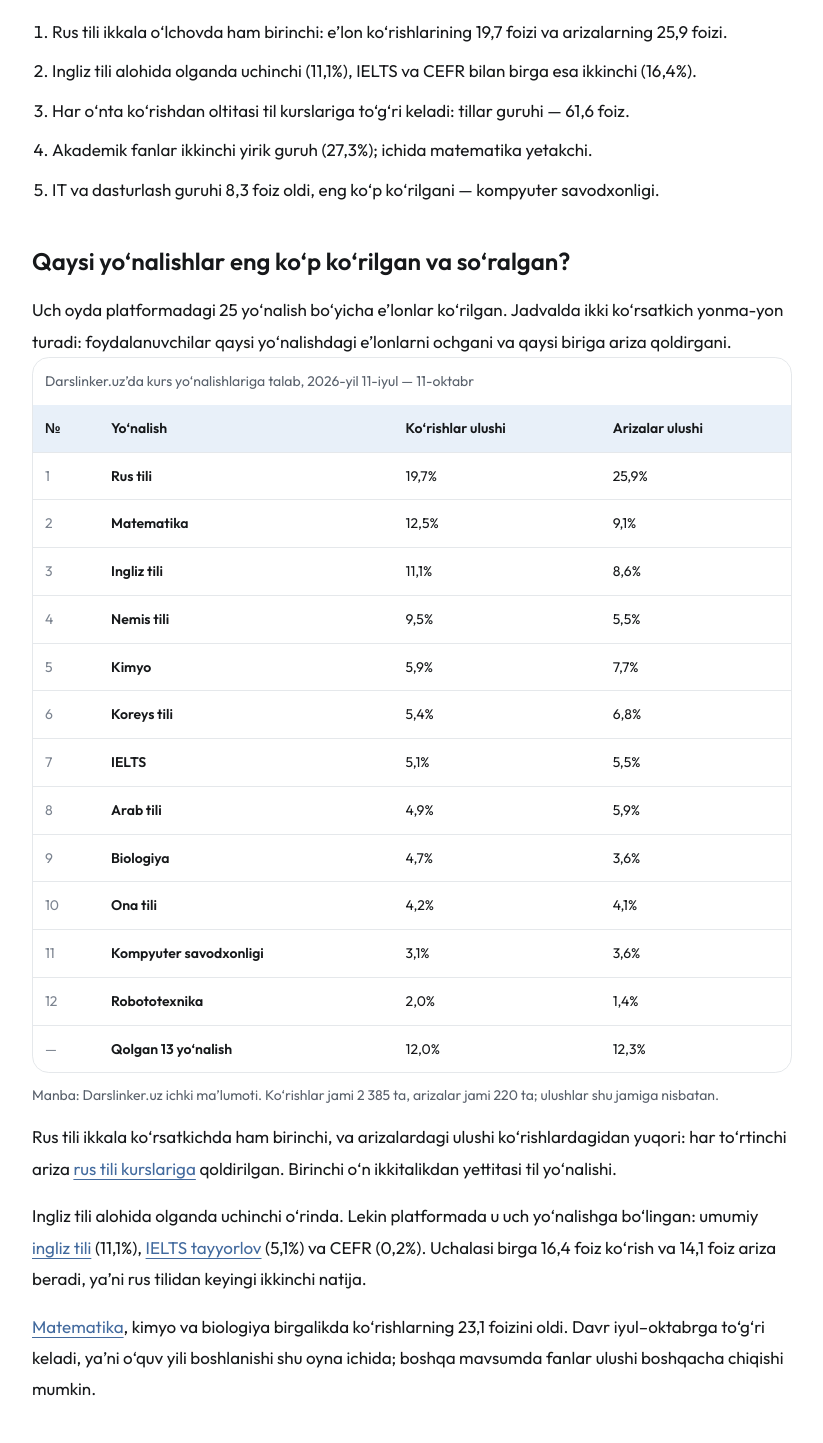
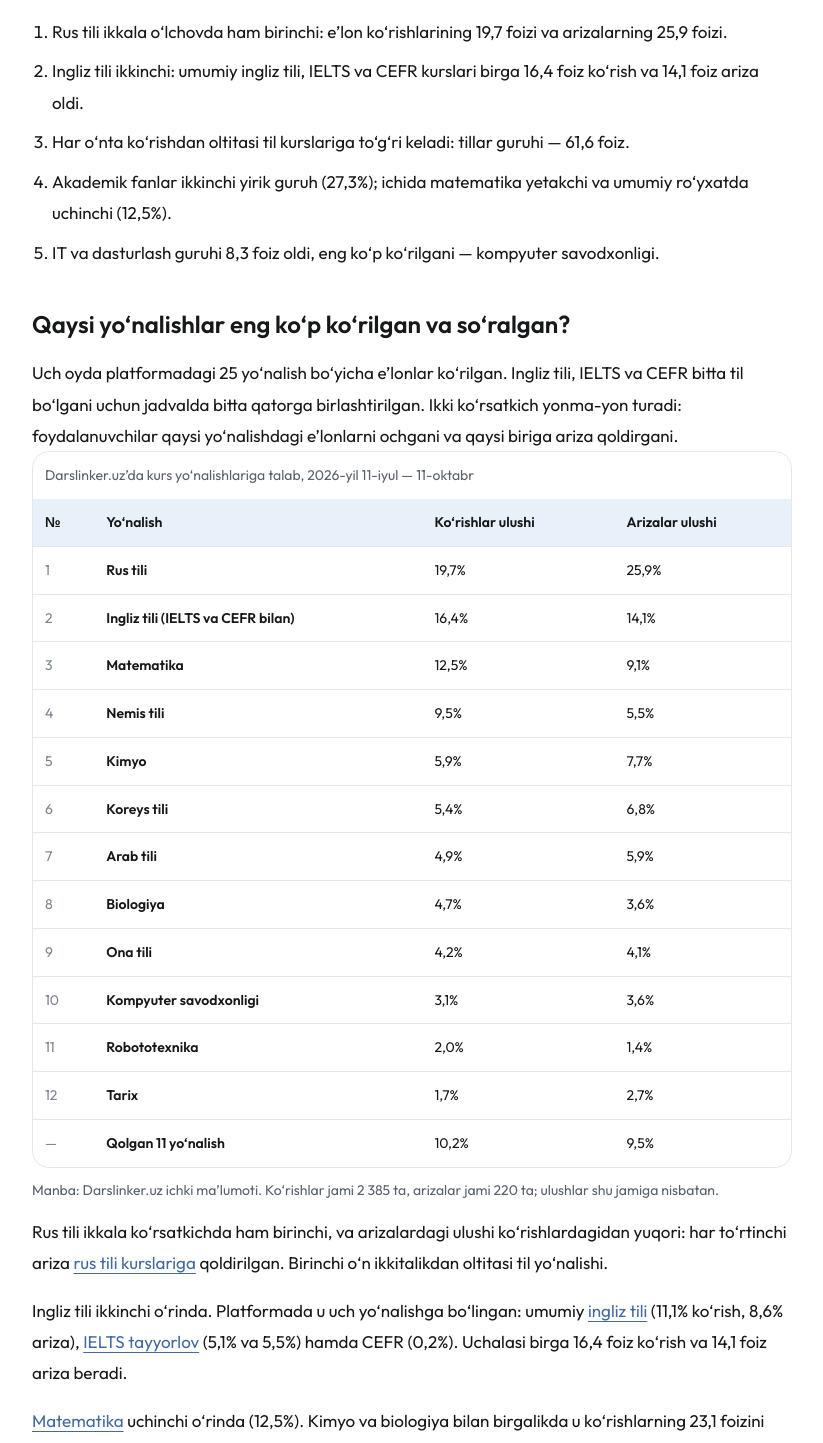
Before and after one commit to Darslinker-uz/Frontend, a Next.js app: page /blog/ozbekistonda-qaysi-kurslarga-talab-yuqori in a window 1280 px wide. Shown: the part 1400-2843 px from the top of the page, without its empty margins (228-1051 px from the left). Built offline with nearby package versions, Linux system fonts and the light colour scheme; no server answers; the database is empty.

Commit message:
blog: ingliz tili, IELTS va CEFR bitta qatorga birlashtirildi — ingliz tili ikkinchi o'rinda
Co-Authored-By: Claude Opus 5.5 <noreply@anthropic.com>

```diff
--- a/src/app/blog/ozbekistonda-qaysi-kurslarga-talab-yuqori/page.tsx
+++ b/src/app/blog/ozbekistonda-qaysi-kurslarga-talab-yuqori/page.tsx
@@ -35,20 +35,21 @@ export const metadata: Metadata = {
 
 // Manba: Darslinker.uz production bazasi, 2026-07-11 — 2026-10-11.
 // Ko'rishlar: view_events (2 385 ta), arizalar: leads (220 ta). Ulushlar shu jamiga nisbatan.
+// Ingliz tili qatori uchta kategoriyani birlashtiradi: Ingliz tili (11,1% / 8,6%), IELTS (5,1% / 5,5%), CEFR (0,2% / 0%).
 const yonalishlar = [
   ["1", "Rus tili", "19,7%", "25,9%"],
-  ["2", "Matematika", "12,5%", "9,1%"],
-  ["3", "Ingliz tili", "11,1%", "8,6%"],
+  ["2", "Ingliz tili (IELTS va CEFR bilan)", "16,4%", "14,1%"],
+  ["3", "Matematika", "12,5%", "9,1%"],
   ["4", "Nemis tili", "9,5%", "5,5%"],
   ["5", "Kimyo", "5,9%", "7,7%"],
   ["6", "Koreys tili", "5,4%", "6,8%"],
-  ["7", "IELTS", "5,1%", "5,5%"],
-  ["8", "Arab tili", "4,9%", "5,9%"],
-  ["9", "Biologiya", "4,7%", "3,6%"],
-  ["10", "Ona tili", "4,2%", "4,1%"],
-  ["11", "Kompyuter savodxonligi", "3,1%", "3,6%"],
-  ["12", "Robototexnika", "2,0%", "1,4%"],
-  ["—", "Qolgan 13 yo‘nalish", "12,0%", "12,3%"],
+  ["7", "Arab tili", "4,9%", "5,9%"],
+  ["8", "Biologiya", "4,7%", "3,6%"],
+  ["9", "Ona tili", "4,2%", "4,1%"],
+  ["10", "Kompyuter savodxonligi", "3,1%", "3,6%"],
+  ["11", "Robototexnika", "2,0%", "1,4%"],
+  ["12", "Tarix", "1,7%", "2,7%"],
+  ["—", "Qolgan 11 yo‘nalish", "10,2%", "9,5%"],
 ];
 
 const guruhlar = [
@@ -65,22 +66,22 @@ const konversiya = [
   ["Kimyo", "12,1"],
   ["Koreys tili", "11,6"],
   ["Arab tili", "11,1"],
-  ["Ingliz tili", "7,2"],
+  ["Ingliz tili (IELTS va CEFR bilan)", "7,9"],
   ["Matematika", "6,7"],
   ["Nemis tili", "5,3"],
 ];
 
 const topilmalar = [
   "Rus tili ikkala o‘lchovda ham birinchi: e’lon ko‘rishlarining 19,7 foizi va arizalarning 25,9 foizi.",
-  "Ingliz tili alohida olganda uchinchi (11,1%), IELTS va CEFR bilan birga esa ikkinchi (16,4%).",
+  "Ingliz tili ikkinchi: umumiy ingliz tili, IELTS va CEFR kurslari birga 16,4 foiz ko‘rish va 14,1 foiz ariza oldi.",
   "Har o‘nta ko‘rishdan oltitasi til kurslariga to‘g‘ri keladi: tillar guruhi — 61,6 foiz.",
-  "Akademik fanlar ikkinchi yirik guruh (27,3%); ichida matematika yetakchi.",
+  "Akademik fanlar ikkinchi yirik guruh (27,3%); ichida matematika yetakchi va umumiy ro‘yxatda uchinchi (12,5%).",
   "IT va dasturlash guruhi 8,3 foiz oldi, eng ko‘p ko‘rilgani — kompyuter savodxonligi.",
 ];
 
 const faqs = [
-  { q: "O‘zbekistonda eng ko‘p qaysi kurs izlanadi?", a: "Darslinker.uz platformasining 2026-yil 11-iyuldan 11-oktabrgacha bo‘lgan ma’lumotiga ko‘ra, birinchi o‘rinda rus tili: e’lon ko‘rishlarining 19,7 foizi va kursga qoldirilgan arizalarning 25,9 foizi shu yo‘nalishga to‘g‘ri keldi. Keyingi o‘rinlarda matematika (12,5%) va ingliz tili (11,1%). Mamlakat bo‘yicha kurs yo‘nalishlari reytingini rasmiy idoralar e’lon qilmaydi." },
-  { q: "Ingliz tili nega birinchi o‘rinda emas?", a: "Ingliz tili e’lonlari ko‘rishlarning 11,1 foizini oldi. IELTS (5,1%) va CEFR (0,2%) tayyorlov kurslari qo‘shib hisoblansa, ingliz tili bilan bog‘liq yo‘nalishlar 16,4 foizga yetadi va rus tilidan keyin ikkinchi o‘ringa chiqadi. Platformada ingliz tili bo‘yicha faol e’lonlar rus tilidagidan ko‘p (9 ta va 4 ta), lekin rus tili e’lonlari 1,8 barobar ko‘p ko‘rilgan." },
+  { q: "O‘zbekistonda eng ko‘p qaysi kurs izlanadi?", a: "Darslinker.uz platformasining 2026-yil 11-iyuldan 11-oktabrgacha bo‘lgan ma’lumotiga ko‘ra, birinchi o‘rinda rus tili: e’lon ko‘rishlarining 19,7 foizi va kursga qoldirilgan arizalarning 25,9 foizi shu yo‘nalishga to‘g‘ri keldi. Ikkinchi o‘rinda ingliz tili — IELTS va CEFR tayyorlov kurslari bilan birga 16,4%, uchinchi o‘rinda matematika (12,5%). Mamlakat bo‘yicha kurs yo‘nalishlari reytingini rasmiy idoralar e’lon qilmaydi." },
+  { q: "Ingliz tili nechanchi o‘rinda?", a: "Ikkinchi o‘rinda. Platformada ingliz tili uch yo‘nalishga bo‘lingan: umumiy ingliz tili (ko‘rishlarning 11,1 foizi), IELTS tayyorlov (5,1%) va CEFR (0,2%). Uchalasi bitta til bo‘lgani uchun birga hisoblangan: 16,4 foiz ko‘rish va 14,1 foiz ariza. Rus tili 19,7 foiz ko‘rish va 25,9 foiz ariza bilan oldinda, garchi platformada ingliz tili bo‘yicha faol e’lonlar ko‘proq bo‘lsa ham (16 ta va 4 ta)." },
   { q: "IT kurslariga talab qanchalik?", a: "IT va dasturlash guruhi Darslinker’dagi ko‘rishlarning 8,3 foizini va arizalarning 7,3 foizini oldi. Guruh ichida eng ko‘p ko‘rilgani kompyuter savodxonligi (3,1%) va robototexnika (2,0%); backend, frontend va Data Science yo‘nalishlarining har biri 1,5 foizdan kam." },
   { q: "Akademik fanlarga talab qanday?", a: "Darslinker’da matematika, kimyo va biologiya birgalikda ko‘rishlarning 23,1 foizini oldi. Mamlakat miqyosida ham hajm katta: Bilim va malakalarni baholash agentligi ma’lumotiga ko‘ra, 2025-yil sentabr–dekabrda milliy sertifikat imtihonlarida 255 217 kishi qatnashgan, 2026-yilning shu davriga esa 496 303 ta o‘rin ajratilgan." },
   { q: "Bu raqamlar butun O‘zbekistonga tegishlimi?", a: "Foizlar faqat Darslinker.uz’ga kirgan foydalanuvchilarga tegishli: 3 oyda 2 385 ta e’lon ko‘rilishi va 220 ta ariza. Mamlakat miqyosidagi raqamlar maqolada alohida jadvalda, rasmiy manbalar bilan berilgan. Hududlar bo‘yicha taqsimot hisoblanmagan, shuning uchun viloyatingizdagi manzara boshqacha bo‘lishi mumkin." },
@@ -137,7 +138,7 @@ export default function Page() {
         <div className="mx-auto max-w-[760px] space-y-10 text-[17px] leading-[1.85] [&_h2]:mb-4 [&_h2]:text-2xl [&_h2]:font-bold [&_h2]:leading-snug [&_p+p]:mt-4 [&_a]:text-[#426a9e] [&_a]:underline [&_a]:underline-offset-4 [&_li]:mb-2">
           <section aria-labelledby="short-answer" className="rounded-xl bg-[#e8f0f9]/60 p-5 md:p-6">
             <h2 id="short-answer">Qisqa javob</h2>
-            <p>Darslinker.uz’da 2026-yil 11-iyuldan 11-oktabrgacha eng ko‘p talab <strong>rus tili</strong> kurslariga bo‘ldi: e’lon ko‘rishlarining <strong>19,7 foizi</strong> va arizalarning <strong>25,9 foizi</strong>. Ikkinchi o‘rinda matematika (12,5%), uchinchi o‘rinda ingliz tili (11,1%); IELTS bilan birga hisoblansa, ingliz tili 16,4 foiz bilan ikkinchi o‘ringa chiqadi. Tillar jami ko‘rishlarning 61,6 foizini, akademik fanlar 27,3 foizini, IT va dasturlash 8,3 foizini oldi. Tahlil 2 385 ta ko‘rish va 220 ta arizaga asoslangan.</p>
+            <p>Darslinker.uz’da 2026-yil 11-iyuldan 11-oktabrgacha eng ko‘p talab <strong>rus tili</strong> kurslariga bo‘ldi: e’lon ko‘rishlarining <strong>19,7 foizi</strong> va arizalarning <strong>25,9 foizi</strong>. Ikkinchi o‘rinda <strong>ingliz tili</strong> — IELTS va CEFR tayyorlov kurslari bilan birga 16,4 foiz ko‘rish va 14,1 foiz ariza. Uchinchi o‘rinda matematika (12,5%). Tillar jami ko‘rishlarning 61,6 foizini, akademik fanlar 27,3 foizini, IT va dasturlash 8,3 foizini oldi. Tahlil 2 385 ta ko‘rish va 220 ta arizaga asoslangan.</p>
           </section>
 
           <section>
@@ -149,7 +150,7 @@ export default function Page() {
 
           <section>
             <h2>Qaysi yo‘nalishlar eng ko‘p ko‘rilgan va so‘ralgan?</h2>
-            <p>Uch oyda platformadagi 25 yo‘nalish bo‘yicha e’lonlar ko‘rilgan. Jadvalda ikki ko‘rsatkich yonma-yon turadi: foydalanuvchilar qaysi yo‘nalishdagi e’lonlarni ochgani va qaysi biriga ariza qoldirgani.</p>
+            <p>Uch oyda platformadagi 25 yo‘nalish bo‘yicha e’lonlar ko‘rilgan. Ingliz tili, IELTS va CEFR bitta til bo‘lgani uchun jadvalda bitta qatorga birlashtirilgan. Ikki ko‘rsatkich yonma-yon turadi: foydalanuvchilar qaysi yo‘nalishdagi e’lonlarni ochgani va qaysi biriga ariza qoldirgani.</p>
             <div className="overflow-x-auto rounded-xl border border-[#e5e8eb]">
               <table className="w-full min-w-[520px] text-left text-sm leading-relaxed">
                 <caption className="p-3 text-left text-[#59616c]">Darslinker.uz’da kurs yo‘nalishlariga talab, 2026-yil 11-iyul — 11-oktabr</caption>
@@ -158,9 +159,9 @@ export default function Page() {
               </table>
             </div>
             <p className="!mt-3 text-sm text-[#59616c]">Manba: Darslinker.uz ichki ma’lumoti. Ko‘rishlar jami 2 385 ta, arizalar jami 220 ta; ulushlar shu jamiga nisbatan.</p>
-            <p>Rus tili ikkala ko‘rsatkichda ham birinchi, va arizalardagi ulushi ko‘rishlardagidan yuqori: har to‘rtinchi ariza <Link href="/kurslar/rus-tili">rus tili kurslariga</Link> qoldirilgan. Birinchi o‘n ikkitalikdan yettitasi til yo‘nalishi.</p>
-            <p>Ingliz tili alohida olganda uchinchi o‘rinda. Lekin platformada u uch yo‘nalishga bo‘lingan: umumiy <Link href="/kurslar/ingliz-tili">ingliz tili</Link> (11,1%), <Link href="/kurslar/ielts">IELTS tayyorlov</Link> (5,1%) va CEFR (0,2%). Uchalasi birga 16,4 foiz ko‘rish va 14,1 foiz ariza beradi, ya’ni rus tilidan keyingi ikkinchi natija.</p>
-            <p><Link href="/kurslar/matematika">Matematika</Link>, kimyo va biologiya birgalikda ko‘rishlarning 23,1 foizini oldi. Davr iyul–oktabrga to‘g‘ri keladi, ya’ni o‘quv yili boshlanishi shu oyna ichida; boshqa mavsumda fanlar ulushi boshqacha chiqishi mumkin.</p>
+            <p>Rus tili ikkala ko‘rsatkichda ham birinchi, va arizalardagi ulushi ko‘rishlardagidan yuqori: har to‘rtinchi ariza <Link href="/kurslar/rus-tili">rus tili kurslariga</Link> qoldirilgan. Birinchi o‘n ikkitalikdan oltitasi til yo‘nalishi.</p>
+            <p>Ingliz tili ikkinchi o‘rinda. Platformada u uch yo‘nalishga bo‘lingan: umumiy <Link href="/kurslar/ingliz-tili">ingliz tili</Link> (11,1% ko‘rish, 8,6% ariza), <Link href="/kurslar/ielts">IELTS tayyorlov</Link> (5,1% va 5,5%) hamda CEFR (0,2%). Uchalasi birga 16,4 foiz ko‘rish va 14,1 foiz ariza beradi.</p>
+            <p><Link href="/kurslar/matematika">Matematika</Link> uchinchi o‘rinda (12,5%). Kimyo va biologiya bilan birgalikda u ko‘rishlarning 23,1 foizini oldi. Davr iyul–oktabrga to‘g‘ri keladi, ya’ni o‘quv yili boshlanishi shu oyna ichida; boshqa mavsumda fanlar ulushi boshqacha chiqishi mumkin.</p>
           </section>
 
           <section>
@@ -212,7 +213,7 @@ export default function Page() {
               </table>
             </div>
             <p>Rus tili, kimyo, <Link href="/kurslar/koreys-tili">koreys tili</Link> va <Link href="/kurslar/arab-tili">arab tili</Link> e’lonlarini ochganlar o‘rtachadan ko‘proq ariza qoldirgan. <Link href="/kurslar/nemis-tili">Nemis tili</Link> esa teskari holat: ko‘rishlar bo‘yicha to‘rtinchi o‘rinda (9,5%), lekin 100 ta ko‘rishga 5,3 ta ariza — jadvaldagi eng past natija.</p>
-            <p>Taklif bilan solishtirish ham shuni ko‘rsatadi. 11-oktabr holatiga platformada ingliz tili bo‘yicha 9 ta, rus tili bo‘yicha 4 ta faol e’lon bor edi. Shunga qaramay rus tili e’lonlari uch oyda 1,8 barobar ko‘p ko‘rilgan.</p>
+            <p>Taklif bilan solishtirish ham shuni ko‘rsatadi. 11-oktabr holatiga platformada ingliz tili bo‘yicha (IELTS va CEFR bilan) 16 ta, rus tili bo‘yicha 4 ta faol e’lon bor edi. Shunga qaramay rus tili e’lonlari uch oyda 1,2 barobar ko‘p ko‘rilgan.</p>
           </section>
 
           <section>
```
